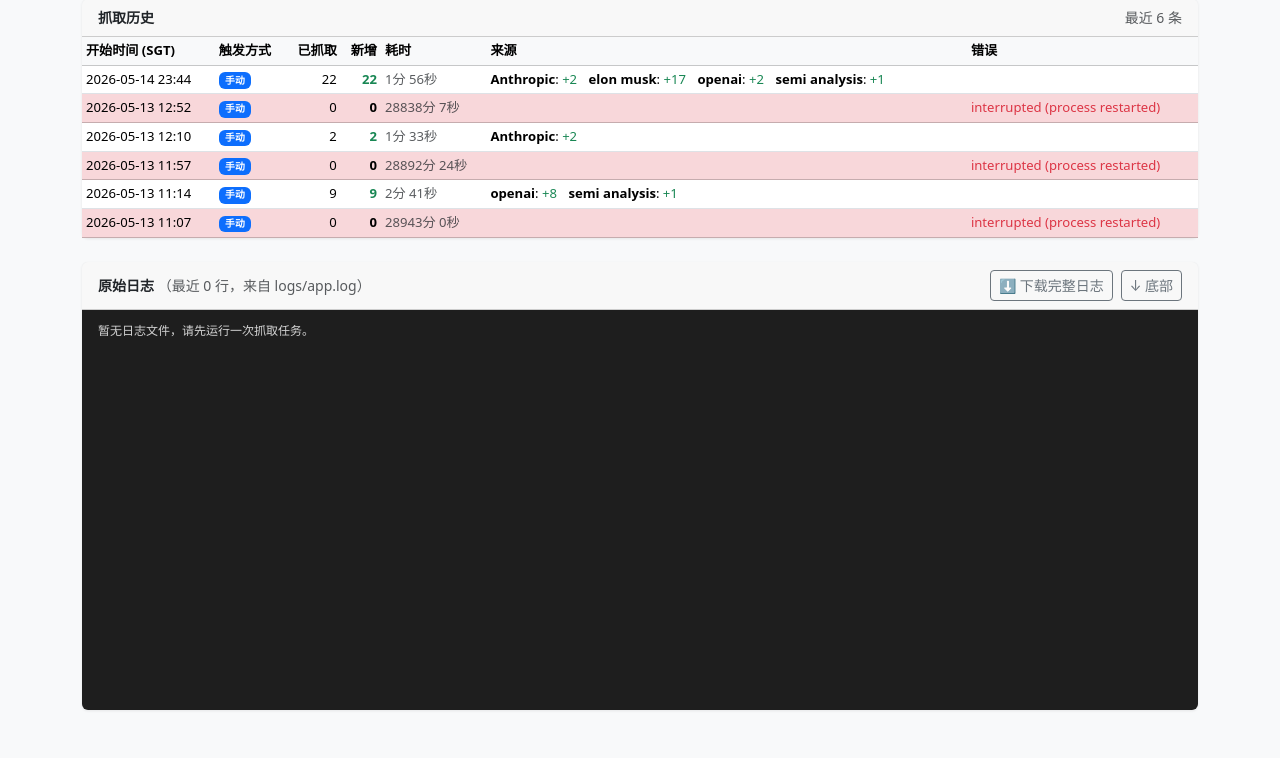
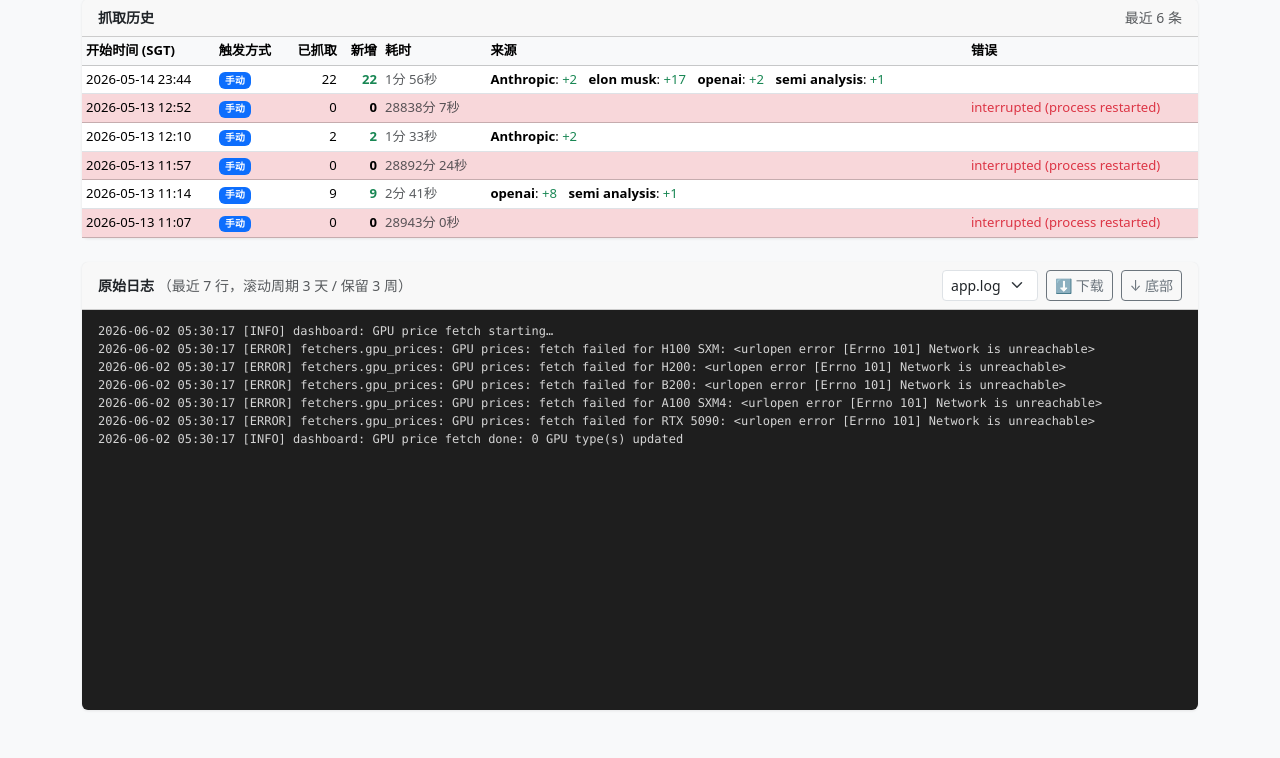
Before and after one commit to Cannedtofu/tofuhouse, a Flask app: page /logs in a window 1280 px wide. Shown: the part 128-886 px from the top of the page. Run offline with Flask 3, Linux system fonts and the light colour scheme; a user stored in the database is signed in; data comes from the database, SQL or seed files in the repository; some libraries are stand-ins or nearby versions.

Commit message:
feat: time-based log rotation (3-day files, 3-week retention) + per-file download
Switch from RotatingFileHandler (size-based) to TimedRotatingFileHandler so
each log file covers a 3-day window and the server keeps at most 7 rotated
files (21 days total). The 日志 page now reads across all log files for its
tail view, shows a file-selector dropdown so any period can be downloaded
individually, and filter out YouTube Shorts from the feed fetcher.

Co-Authored-By: Claude Sonnet 4.6 <noreply@anthropic.com>

```diff
--- a/news_agent/app.py
+++ b/news_agent/app.py
@@ -8,7 +8,7 @@ import uuid
 from urllib.parse import quote as _url_quote
 from datetime import date, datetime, timedelta, timezone
 from functools import wraps
-from logging.handlers import RotatingFileHandler
+from logging.handlers import TimedRotatingFileHandler
 
 from apscheduler.schedulers.background import BackgroundScheduler
 from flask import Flask, g, jsonify, redirect, render_template, request, send_file, session, url_for
@@ -31,10 +31,11 @@ _log_formatter = logging.Formatter(
     datefmt="%Y-%m-%d %H:%M:%S",
 )
 
-_file_handler = RotatingFileHandler(
+_file_handler = TimedRotatingFileHandler(
     "logs/app.log",
-    maxBytes=5 * 1024 * 1024,  # 5 MB per file
-    backupCount=5,
+    when="D",
+    interval=3,       # new file every 3 days
+    backupCount=7,    # keep 7 rotated files = 3 weeks
     encoding="utf-8",
 )
 _file_handler.setFormatter(_log_formatter)
@@ -984,20 +985,51 @@ def digests_history():
 # Activity log viewer
 # ---------------------------------------------------------------------------
 
-LOG_FILE = "logs/app.log"
+LOG_DIR = "logs"
+LOG_FILE = os.path.join(LOG_DIR, "app.log")
 LOG_TAIL_LINES = 200
 
 
+def _list_log_files() -> list[str]:
+    """Return all app.log* paths in logs/ sorted oldest-first."""
+    import glob as _glob
+    files = _glob.glob(os.path.join(LOG_DIR, "app.log*"))
+
+    def _sort_key(p):
+        name = os.path.basename(p)
+        # rotated suffix is YYYY-MM-DD; current file sorts last
+        return name[len("app.log."):] if "." in name[len("app.log"):] else "9999-99-99"
+
+    return sorted(files, key=_sort_key)
+
+
+def _read_tail_lines(n: int) -> list[str]:
+    """Last n lines across all log files (oldest file first)."""
+    all_lines: list[str] = []
+    for fpath in _list_log_files():
+        try:
+            with open(fpath, "r", encoding="utf-8", errors="replace") as f:
+                all_lines.extend(f.readlines())
+        except FileNotFoundError:
+            pass
+    return all_lines[-n:]
+
+
 @app.route("/logs/download")
 @login_required
 def logs_download():
-    if not os.path.exists(LOG_FILE):
+    filename = request.args.get("file", "app.log")
+    # Prevent path traversal — basename only, must start with "app.log"
+    if os.sep in filename or "/" in filename or not filename.startswith("app.log"):
+        return "Invalid log file.", 400
+    fpath = os.path.join(LOG_DIR, filename)
+    if not os.path.exists(fpath):
         return "Log file not found.", 404
     return send_file(
-        os.path.abspath(LOG_FILE),
+        os.path.abspath(fpath),
         mimetype="text/plain",
         as_attachment=True,
-        download_name="app.log",
+        download_name=filename,
     )
 
 
@@ -1005,7 +1037,6 @@ def logs_download():
 @login_required
 def logs_view():
     fetch_log = [dict(r) for r in db.get_fetch_log(limit=20)]
-    # Parse sources_json for display
     import json as _json
     for entry in fetch_log:
         try:
@@ -1013,16 +1044,11 @@ def logs_view():
         except Exception:
             entry["sources_parsed"] = []
 
-    # Read last N lines of the log file
-    raw_lines: list[str] = []
-    try:
-        with open(LOG_FILE, "r", encoding="utf-8", errors="replace") as f:
-            raw_lines = f.readlines()
-        raw_lines = raw_lines[-LOG_TAIL_LINES:]
-    except FileNotFoundError:
-        pass
-
-    return render_template("logs.html", fetch_log=fetch_log, raw_lines=raw_lines)
+    raw_lines = _read_tail_lines(LOG_TAIL_LINES)
+    # Newest file first for the download selector
+    log_files = [os.path.basename(f) for f in reversed(_list_log_files())]
+
+    return render_template("logs.html", fetch_log=fetch_log, raw_lines=raw_lines, log_files=log_files)
 
 
 # ---------------------------------------------------------------------------
--- a/news_agent/fetchers/rss.py
+++ b/news_agent/fetchers/rss.py
@@ -212,6 +212,9 @@ def fetch_youtube(feed_url: str, known_urls: set[str] | None = None, date_from:
         if known_urls and link in known_urls:
             skipped_known += 1
             continue
+        if "/shorts/" in link:
+            logger.debug("  Skipping YouTube Short: %s", link)
+            continue
 
         title = getattr(entry, "title", "") or ""
         # YouTube Atom feeds expose the full video description in <media:description>
--- a/news_agent/templates/logs.html
+++ b/news_agent/templates/logs.html
@@ -86,9 +86,14 @@
 <!-- Raw log tail -->
 <div class="card">
   <div class="card-header py-2 d-flex justify-content-between align-items-center">
-    <span class="fw-semibold small">原始日志 <span class="text-muted fw-normal">（最近 {{ raw_lines|length }} 行，来自 logs/app.log）</span></span>
-    <div class="d-flex gap-2">
-      <a href="/logs/download" class="btn btn-sm btn-outline-secondary">⬇ 下载完整日志</a>
+    <span class="fw-semibold small">原始日志 <span class="text-muted fw-normal">（最近 {{ raw_lines|length }} 行，滚动周期 3 天 / 保留 3 周）</span></span>
+    <div class="d-flex gap-2 align-items-center">
+      {% if log_files %}
+      <select id="log-file-select" class="form-select form-select-sm" style="width:auto;max-width:220px">
+        {% for f in log_files %}<option value="{{ f }}">{{ f }}</option>{% endfor %}
+      </select>
+      <button class="btn btn-sm btn-outline-secondary" onclick="downloadLog()">⬇ 下载</button>
+      {% endif %}
       <button class="btn btn-sm btn-outline-secondary" onclick="scrollLogBottom()">↓ 底部</button>
     </div>
   </div>
@@ -115,7 +120,12 @@ function scrollLogBottom() {
   const box = document.getElementById('log-box');
   box.scrollTop = box.scrollHeight;
 }
-// Auto-scroll to bottom on load
+
+function downloadLog() {
+  const sel = document.getElementById('log-file-select');
+  if (sel) window.location.href = '/logs/download?file=' + encodeURIComponent(sel.value);
+}
+
 scrollLogBottom();
 </script>
 {% endblock %}
```
